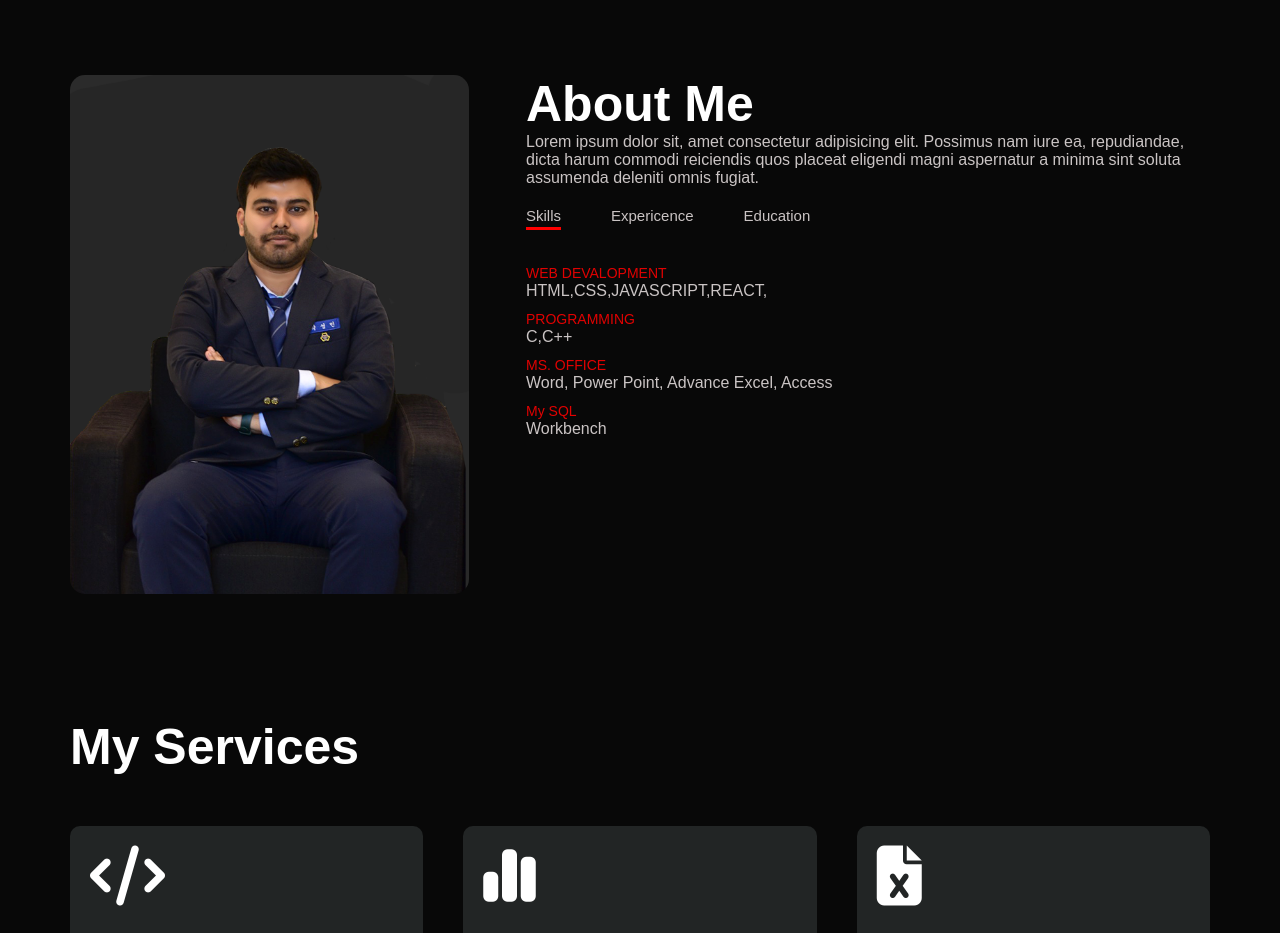
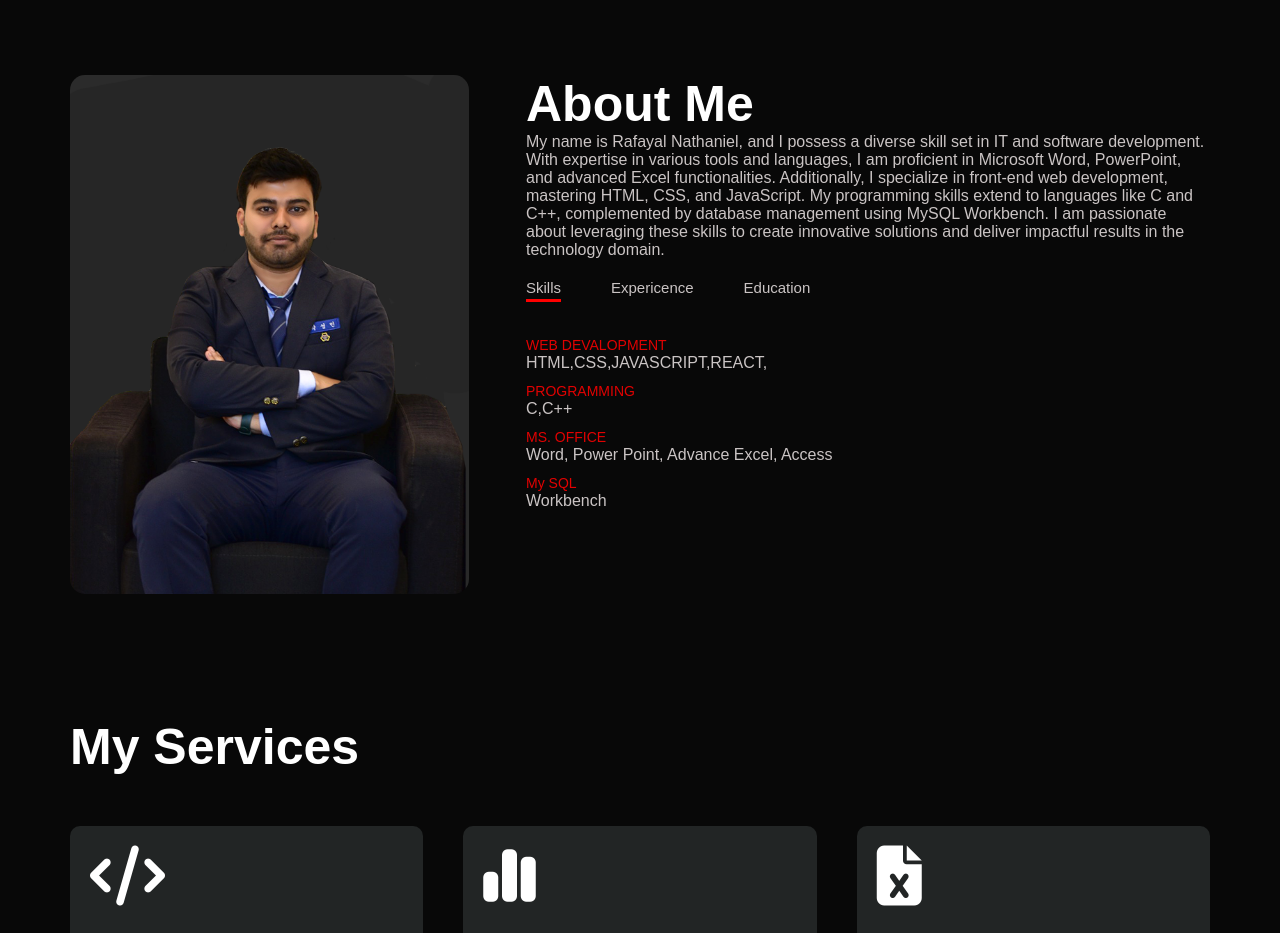
Before and after one commit to RafayalNathanial/Portfolio-Webside-Rafayal-Nathanial, a plain HTML site: page index.html in a window 1280 px wide. Shown: the part 820-1753 px from the top of the page. Drawn offline with Linux system fonts and the light colour scheme.

Commit message:
about change

```diff
--- a/index.html
+++ b/index.html
@@ -42,9 +42,13 @@
                 </div>
                 <div class="about-col-2">
                     <h1 class="sub-title">About Me</h1>
-                    <p>Lorem ipsum dolor sit, amet consectetur adipisicing elit. Possimus nam iure ea, repudiandae,
-                        dicta harum commodi reiciendis quos placeat eligendi magni aspernatur a minima sint soluta
-                        assumenda deleniti omnis fugiat.</p>
+                    <p>My name is Rafayal Nathaniel, and I possess a diverse skill set in IT and software development.
+                        With expertise in various tools and languages, I am proficient in Microsoft Word, PowerPoint,
+                        and advanced Excel functionalities. Additionally, I specialize in front-end web development,
+                        mastering HTML, CSS, and JavaScript. My programming skills extend to languages like C and C++,
+                        complemented by database management using MySQL Workbench.
+                        I am passionate about leveraging these skills to create innovative solutions and
+                        deliver impactful results in the technology domain.</p>
 
                     <div class="tab-title">
                         <p class="tab-links active-link" onclick="opentab('skills')">Skills</p>
```
